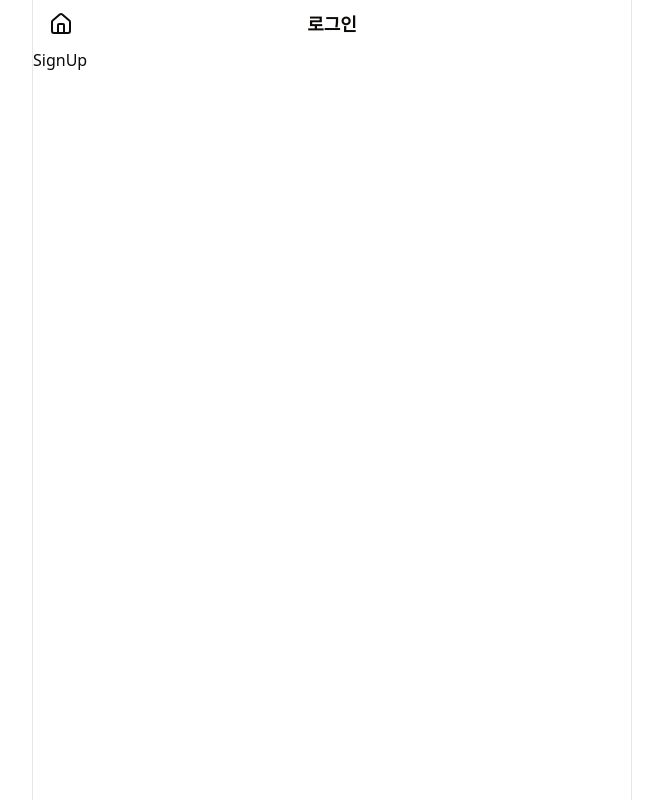
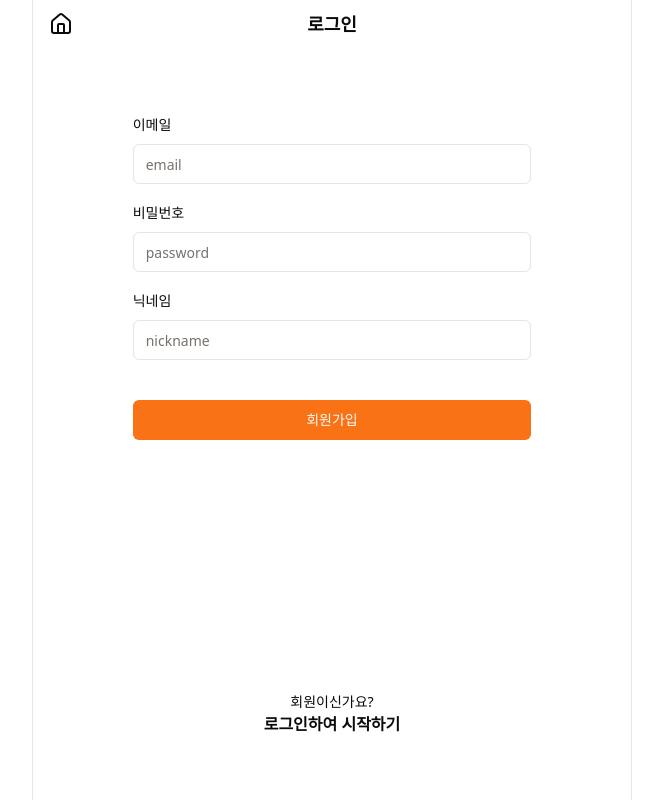
Before and after one commit to wisdom-13/vita-flow, a React (Vite) app: page /auth/signup in a window 1280 px wide. Shown: the whole page, without its empty margins (308-971 px from the left). Built offline with nearby package versions, Linux system fonts and the light colour scheme; no server answers.

Commit message:
✨ 회원가입

```diff
--- a/src/config/firebase.ts
+++ b/src/config/firebase.ts
@@ -1,6 +1,6 @@
 import { initializeApp } from 'firebase/app';
 import { getAuth } from 'firebase/auth';
-
+import { getFirestore } from "firebase/firestore";
 
 const firebaseConfig = {
   apiKey: import.meta.env.VITE_FIREBASE_API_KEY,
@@ -11,3 +11,4 @@ const firebaseConfig = {
 
 export const app = initializeApp(firebaseConfig);
 export const auth = getAuth(app);
+export const db = getFirestore(app);
--- /dev/null
+++ b/src/features/SignUpForm.tsx
@@ -0,0 +1,66 @@
+import { useSignUp } from '@/hooks/useSignUp';
+
+import {
+  Form,
+  FormControl,
+  FormField,
+  FormItem,
+  FormLabel,
+  FormMessage,
+} from '@/components/ui/form'
+import { Input } from '@/components/ui/input'
+import { Button } from '@/components/ui/button';
+
+const SignUpForm: React.FC = () => {
+  const { form, onSubmit } = useSignUp();
+
+  return (
+    <Form {...form}>
+      <form onSubmit={form.handleSubmit(onSubmit)} className='space-y-4'>
+        <FormField
+          control={form.control}
+          name='email'
+          render={({ field }) => (
+            <FormItem>
+              <FormLabel>이메일</FormLabel>
+              <FormControl>
+                <Input placeholder='email' {...field} />
+              </FormControl>
+              <FormMessage />
+            </FormItem>
+          )}
+        />
+        <FormField
+          control={form.control}
+          name='password'
+          render={({ field }) => (
+            <FormItem>
+              <FormLabel>비밀번호</FormLabel>
+              <FormControl>
+                <Input placeholder='password' type='password' {...field} />
+              </FormControl>
+              <FormMessage />
+            </FormItem>
+          )}
+        />
+        <FormField
+          control={form.control}
+          name='nickname'
+          render={({ field }) => (
+            <FormItem>
+              <FormLabel>닉네임</FormLabel>
+              <FormControl>
+                <Input placeholder='nickname' {...field} />
+              </FormControl>
+              <FormMessage />
+            </FormItem>
+          )}
+        />
+        <br />
+        <Button type='submit' className='w-full'>회원가입</Button>
+      </form>
+    </Form>
+  );
+};
+
+export default SignUpForm;
--- /dev/null
+++ b/src/hooks/useSignUp.ts
@@ -0,0 +1,81 @@
+import { createUserWithEmailAndPassword, updateProfile } from 'firebase/auth';
+import { doc, setDoc, Timestamp } from 'firebase/firestore';
+import { auth, db } from '@/config/firebase';
+
+import { toast } from "sonner"
+import { useForm } from 'react-hook-form';
+import { z } from 'zod';
+import { zodResolver } from '@hookform/resolvers/zod';
+import { useLoading } from '@/context/LoadingContext';
+import { useNavigate } from 'react-router-dom';
+
+const formSchema = z.object({
+  nickname: z
+    .string()
+    .min(2, { message: '2-10자 사이의 닉네임을 설정해주세요.' })
+    .max(10, { message: '2-10자 사이의 닉네임을 설정해주세요.' }),
+  email: z
+    .string()
+    .email({ message: '유효한 형식의 이메일을 입력해주세요.' }),
+  password: z
+    .string()
+    .min(8, { message: '특수문자를 포함한 8자 이상의 비밀번호를 입력해주세요.' })
+    .regex(/[!@#$%^&*(),.?':{}|<>]/, { message: '특수문자를 포함한 8자 이상의 비밀번호를 입력해주세요.' }),
+});
+
+export const useSignUp = () => {
+  const navigate = useNavigate();
+  const { setLoading } = useLoading();
+
+  const form = useForm<z.infer<typeof formSchema>>({
+    resolver: zodResolver(formSchema),
+    defaultValues: {
+      nickname: '',
+      email: '',
+      password: '',
+    },
+  });
+
+  const onSubmit = async (values: z.infer<typeof formSchema>) => {
+
+    try {
+      setLoading(true);
+
+      const userCredential = await createUserWithEmailAndPassword(
+        auth,
+        values.email,
+        values.password
+      );
+
+      const user = userCredential.user;
+      await updateProfile(user, { displayName: values.nickname });
+
+      await setDoc(doc(db, 'users', user.uid), {
+        email: values.email,
+        password: values.password,
+        isSeller: false,
+        nickname: values.nickname,
+        createAt: Timestamp.now(),
+        updateAt: Timestamp.now(),
+      });
+
+      toast.success('회원가입이 완료되었습니다!');
+      navigate('/');
+
+    } catch (error: any) {
+      if (error.code === 'auth/email-already-in-use') {
+        toast.error('이미 가입된 이메일입니다.');
+      } else {
+        toast.error('회원가입 중 오류가 발생했습니다.');
+      }
+
+    } finally {
+      setLoading(false);
+    }
+  };
+
+  return {
+    form,
+    onSubmit,
+  };
+};
--- a/src/pages/Auth/SignUp.tsx
+++ b/src/pages/Auth/SignUp.tsx
@@ -1,7 +1,16 @@
-const SignUpPage = () => {
+import { Link } from 'react-router-dom';
+import SignUpForm from '@/features/SignUpForm';
+
+const SignUpPage: React.FC = () => {
   return (
-    <div>SignUp</div>
+    <div className='flex flex-col w-4/6 m-auto h-[calc(100vh-48px)] justify-between py-16'>
+      <SignUpForm />
+      <div className='text-center'>
+        <p className='text-sm'>회원이신가요?</p>
+        <Link to='/auth/login' className='font-semibold'>로그인하여 시작하기</Link>
+      </div>
+    </div>
   );
-}
+};
 
 export default SignUpPage;
```
